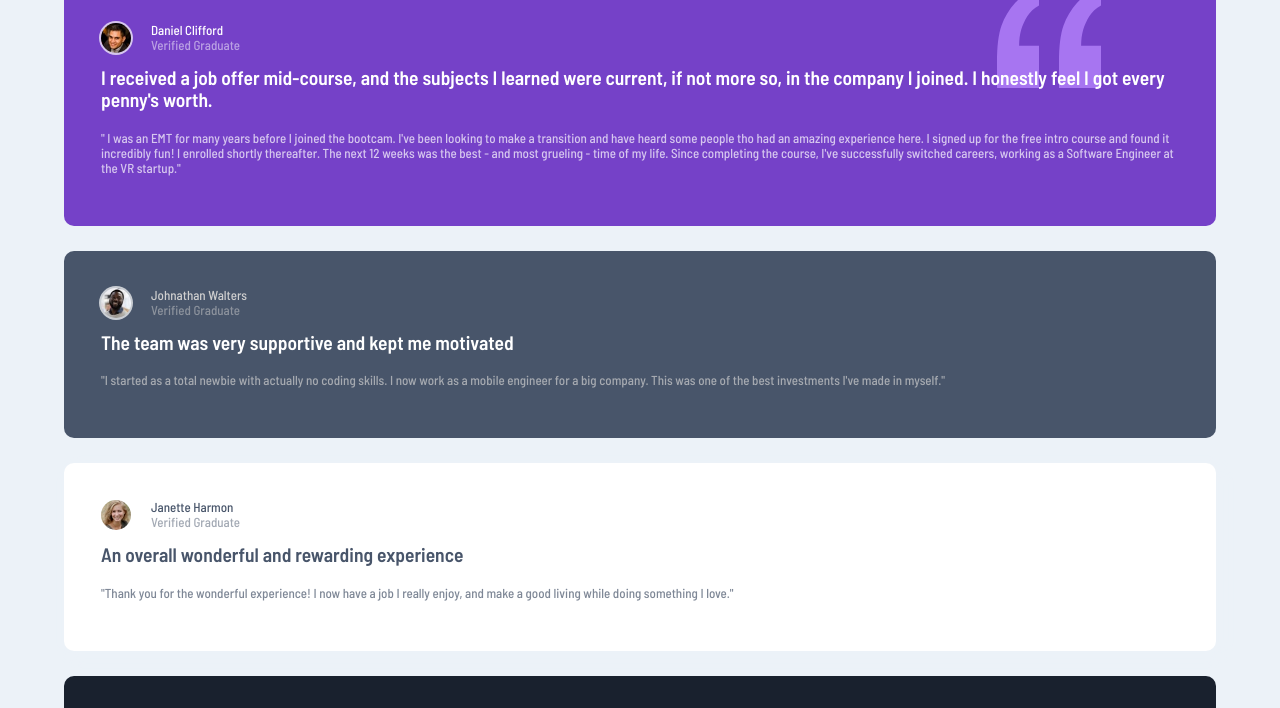
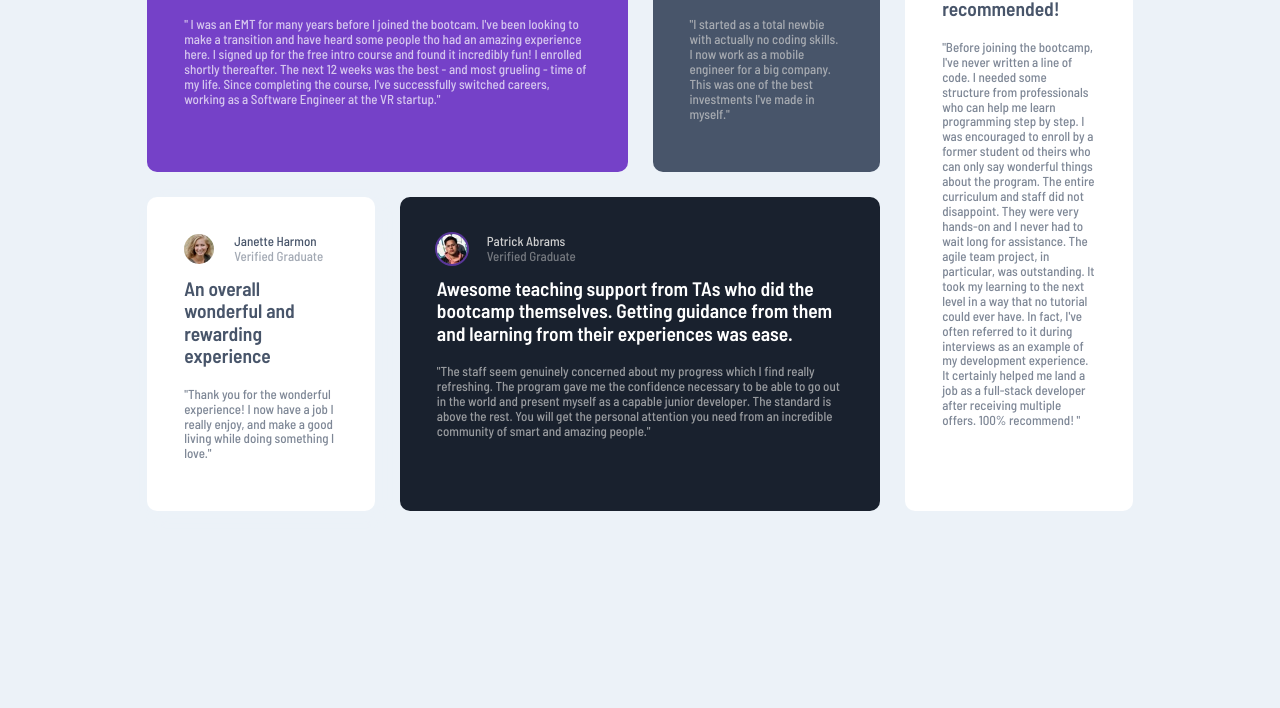
Before and after one commit to Kasia-Sikora/FA-TestimonialGrid, a plain HTML site: page src/index.html in a window 1280 px wide. Shown: the part 270-978 px from the top of the page. After the commit the page ends 800 px from the top, so only its background shows below. Drawn offline with Linux system fonts and the light colour scheme.

Commit message:
Implement RWD for all devices

```diff
--- a/src/static/main.scss
+++ b/src/static/main.scss
@@ -143,8 +143,24 @@ img[alt='quote']{
   }
 }
 
+@media only screen and (min-width: 600px){
+  .container {
+    grid-template-columns: repeat(2, 1fr);
+    grid-template-areas: 'daniel daniel' 'jonathan jeanette' 'patrick patrick' 'kira kira';
+    margin: 10% auto;
+  }
+}
 
-@media only screen and (min-width: 1440px){
+
+@media only screen and (min-width: 992px){
+  .container {
+    grid-template-columns: repeat(3, 1fr);
+    grid-template-areas: 'daniel daniel jeanette' 'jonathan patrick patrick' 'kira kira kira';
+  }
+}
+
+
+@media only screen and (min-width: 1200px){
   .container {
     width: 77vw;
     height: 70vh;
```
Also changed, not shown: src/static/main.css, 1 other file.
